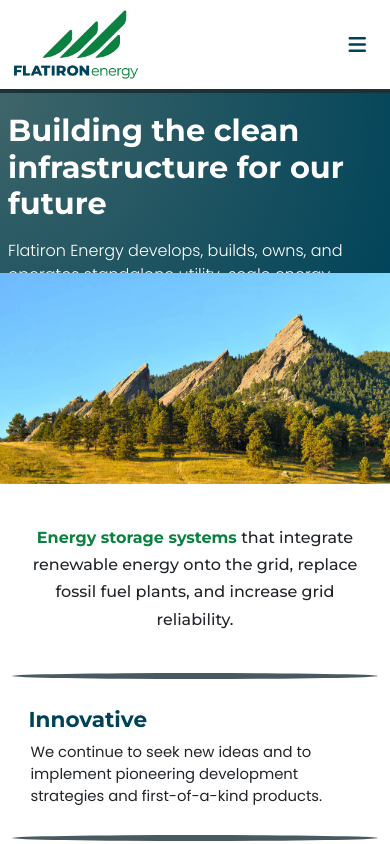
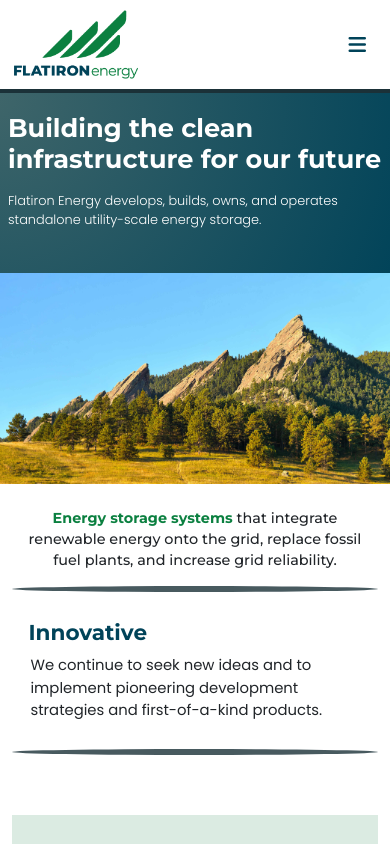
Before and after one commit to ssaklayen/fe_website_project, a React (Create React App) app in the folder frontend/: page / in a window 390 px wide. Shown: the top 844 px of the page. Built offline with nearby package versions, Linux system fonts and the light colour scheme.

Commit message:
made responsiveness edits to main and landowners pages

```diff
--- a/frontend/public/styles.css
+++ b/frontend/public/styles.css
@@ -17,7 +17,8 @@
 body {
   background-color: var(--fe-white);
   font-family: "Poppins", sans-serif;
-  overflow-y: overlay;
+  overflow-y: scroll;
+  overflow-x: hidden;
 }
 
 body h1,
--- a/frontend/src/pages/components/banner.component.css
+++ b/frontend/src/pages/components/banner.component.css
@@ -49,7 +49,7 @@
     var(--banner-gs),
     var(--banner-ge)
   );
-  /* vertical-align: top; */
+
   margin-left: auto;
   margin-right: auto;
 }
@@ -112,9 +112,9 @@
   }
 }
 
-/* @media only screen and (max-width: 515px) {
+@media only screen and (max-width: 515px) {
   .banner-wrapper-mobile h1 {
-    font-size: 5.5vw;
+    font-size: 1.6rem;
   }
 
   .banner-wrapper-mobile p {
@@ -122,7 +122,7 @@
   }
 }
 
-@media only screen and (max-width: 480px) {
+/* @media only screen and (max-width: 480px) {
   .banner-wrapper-mobile h1 {
     padding-top: 30px;
   }
--- a/frontend/src/pages/css/page.landowners.css
+++ b/frontend/src/pages/css/page.landowners.css
@@ -24,7 +24,7 @@
 }
 
 .landowners-information-heading-wrapper h1 {
-  font-size: calc(2rem + 1vw);
+  font-size: 3rem;
   font-weight: 600;
   color: var(--fe-blue);
   text-align: center;
@@ -112,7 +112,6 @@
 .landowners-steps-wrapper {
   width: 100%;
   height: 144px;
-  /* background-color: var(--fe-white); */
   display: flex;
   justify-content: center;
   align-items: center;
@@ -179,13 +178,13 @@
 
 @media only screen and (max-width: 1399px) {
   .landowners-bullet-card li {
-    font-size: calc(1rem + 0.1vw);
+    font-size: 1rem;
   }
 }
 
 @media only screen and (max-width: 1199px) {
   .landowners-bullet-card li {
-    font-size: calc(0.9rem);
+    font-size: .9rem;
   }
 
   .landowners-bullet-card {
@@ -194,6 +193,14 @@
 
   .landowners-information-bullets-wrapper {
     margin-top: 32px;
+  }
+
+  .landowners-information-heading-wrapper h1 {
+    font-size: 2.5rem;
+  }
+
+  .landowners-contact-link {
+    font-size: 2.5rem;
   }
 }
 
@@ -206,11 +213,17 @@
     width: 100%;
   }
 
-  /* .landowners-steps-wrapper {
-    margin-top: 180px;
-  } */
-
   .landowners-bullet-card li {
     font-size: calc(1rem + 0.1vw);
   }
 }
+
+@media only screen and (max-width: 500px) {
+  .landowners-information-heading-wrapper h1 {
+    font-size: 2rem;
+  }
+
+  .landowners-contact-link {
+    font-size: 2rem;
+  }
+}
--- a/frontend/src/pages/css/page.main.css
+++ b/frontend/src/pages/css/page.main.css
@@ -348,10 +348,6 @@
     display: visible;
   }
 
-  /* .main-banner-caption {
-    margin-top: 180px;
-  } */
-
   .investor-wrapper {
     margin: 100px auto 100px auto;
   }
@@ -426,10 +422,14 @@
   .infographic-text-panel-mobile p {
     font-size: 3.7vw;
   }
+  .main-banner-caption {
+    padding-top: 24px;
+    padding-bottom: 0;
+  }
 
   .main-banner-caption h2 {
-    font-size: 4.1vw;
-    line-height: 1.7rem;
+    font-size: .9rem;
+    line-height: 1.3rem;
   }
 
   .strength-wrapper p {
--- a/frontend/src/pages/page.aboutus.jsx
+++ b/frontend/src/pages/page.aboutus.jsx
@@ -61,11 +61,12 @@ export default function AboutUsPage() {
           document.documentElement.style.setProperty("--partner-bio-top", `${windowDistance-55}px`);
         }
       } else {
-        if (windowDistance < 355) {
-          document.documentElement.style.setProperty("--partner-bio-top", `${windowDistance+575}px`);
-        } else {
-          document.documentElement.style.setProperty("--partner-bio-top", `${windowDistance-105}px`);
-        }
+        // if (windowDistance < 300) {
+        //   document.documentElement.style.setProperty("--partner-bio-top", `${windowDistance+575}px`);
+        // } else {
+        //   document.documentElement.style.setProperty("--partner-bio-top", `${windowDistance-105}px`);
+        // }
+        document.documentElement.style.setProperty("--partner-bio-top", `50%`);
       }
 
       console.log(`ID: ${props.target} | memberIndex: ${memberIndex}`);
```
